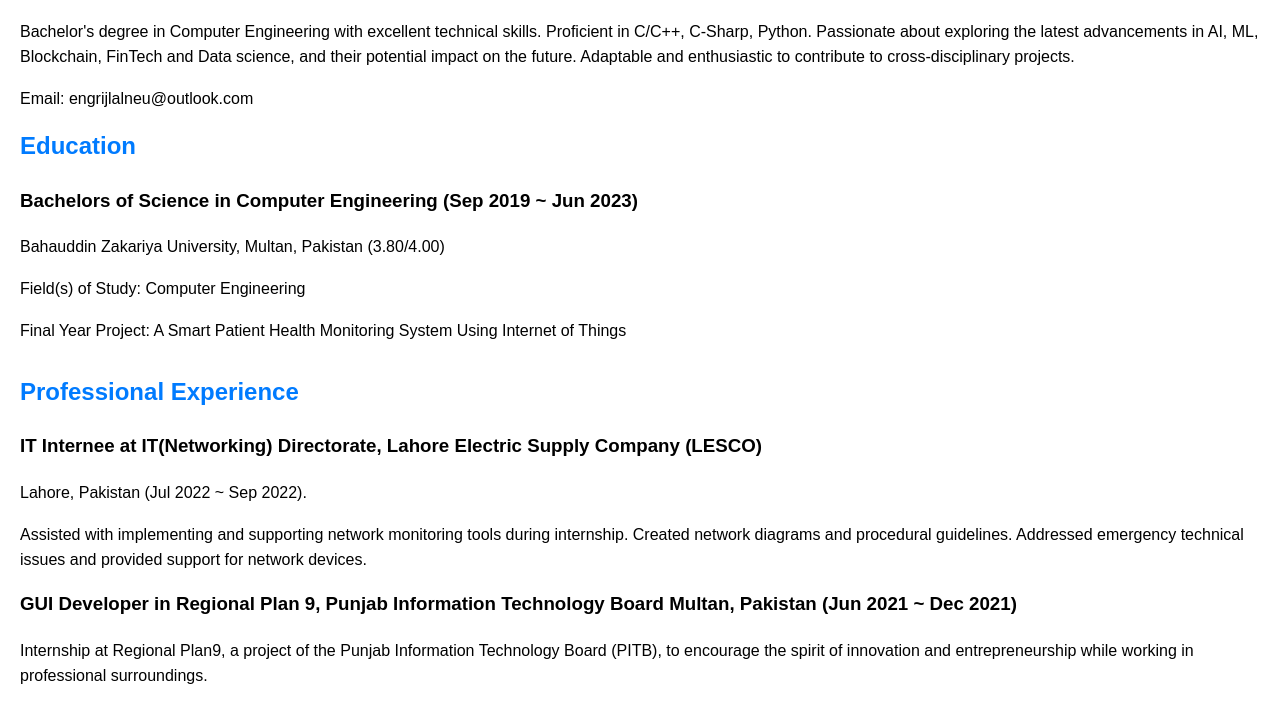
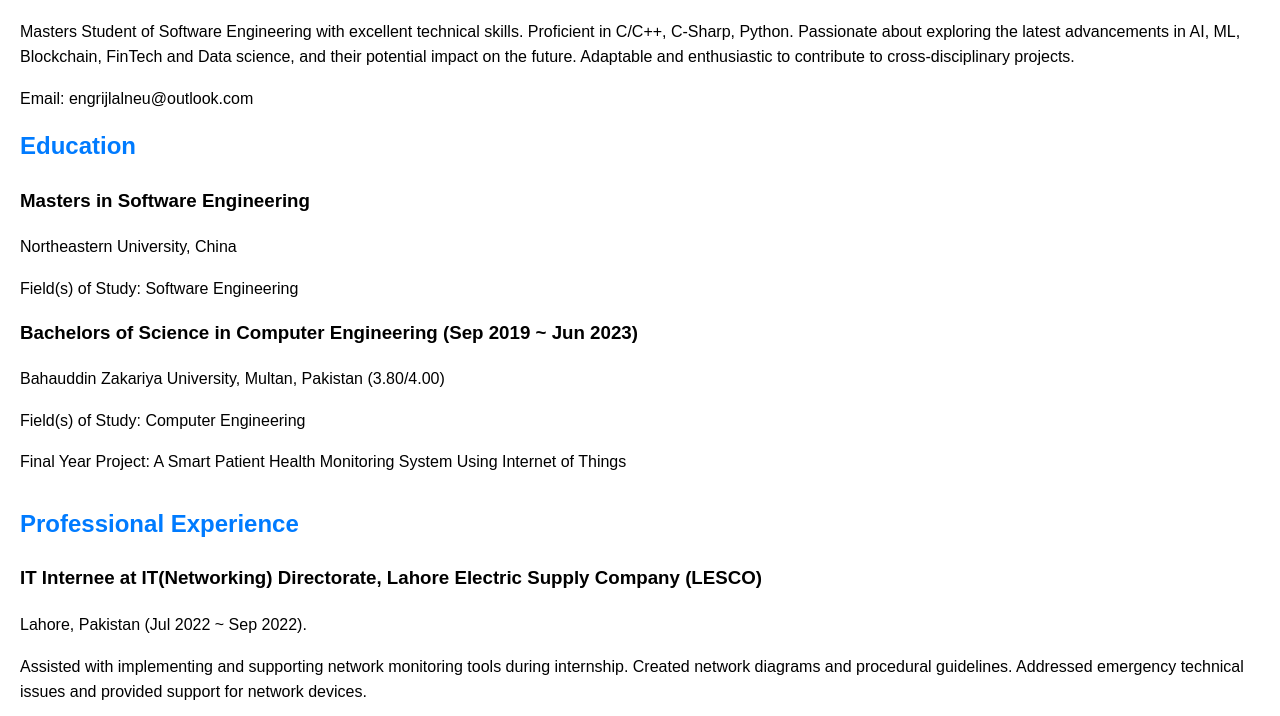
Before and after one commit to syed-ijlal/syed-ijlal.github.io, a plain HTML site: page index.html in a window 1280 px wide. Shown: the part 74-790 px from the top of the page. Drawn offline with Linux system fonts and the light colour scheme.

Commit message:
Update index.html

```diff
--- a/index.html
+++ b/index.html
@@ -28,12 +28,17 @@
 <body>
     <header>
         <h1>Syed Ijlal Hussain</h1>
-        <p>Bachelor's degree in Computer Engineering with excellent technical skills. Proficient in C/C++, C-Sharp, Python. Passionate about exploring the latest advancements in AI, ML, Blockchain, FinTech and Data science, and their potential impact on the future. Adaptable and enthusiastic to contribute to cross-disciplinary projects.</p>
+        <p>Masters Student of Software Engineering with excellent technical skills. Proficient in C/C++, C-Sharp, Python. Passionate about exploring the latest advancements in AI, ML, Blockchain, FinTech and Data science, and their potential impact on the future. Adaptable and enthusiastic to contribute to cross-disciplinary projects.</p>
         <p>Email: engrijlalneu@outlook.com </p>
      </header>
 
     <section class="section">
         <h2>Education</h2>
+        <div class="subsection">
+            <h3>Masters in Software Engineering </h3>
+            <p>Northeastern University, China</p>
+            <p>Field(s) of Study: Software Engineering</p>
+       </div>
         <div class="subsection">
             <h3>Bachelors of Science in Computer Engineering (Sep 2019 ~ Jun 2023)</h3>
             <p>Bahauddin Zakariya University, Multan, Pakistan (3.80/4.00)</p>
```
